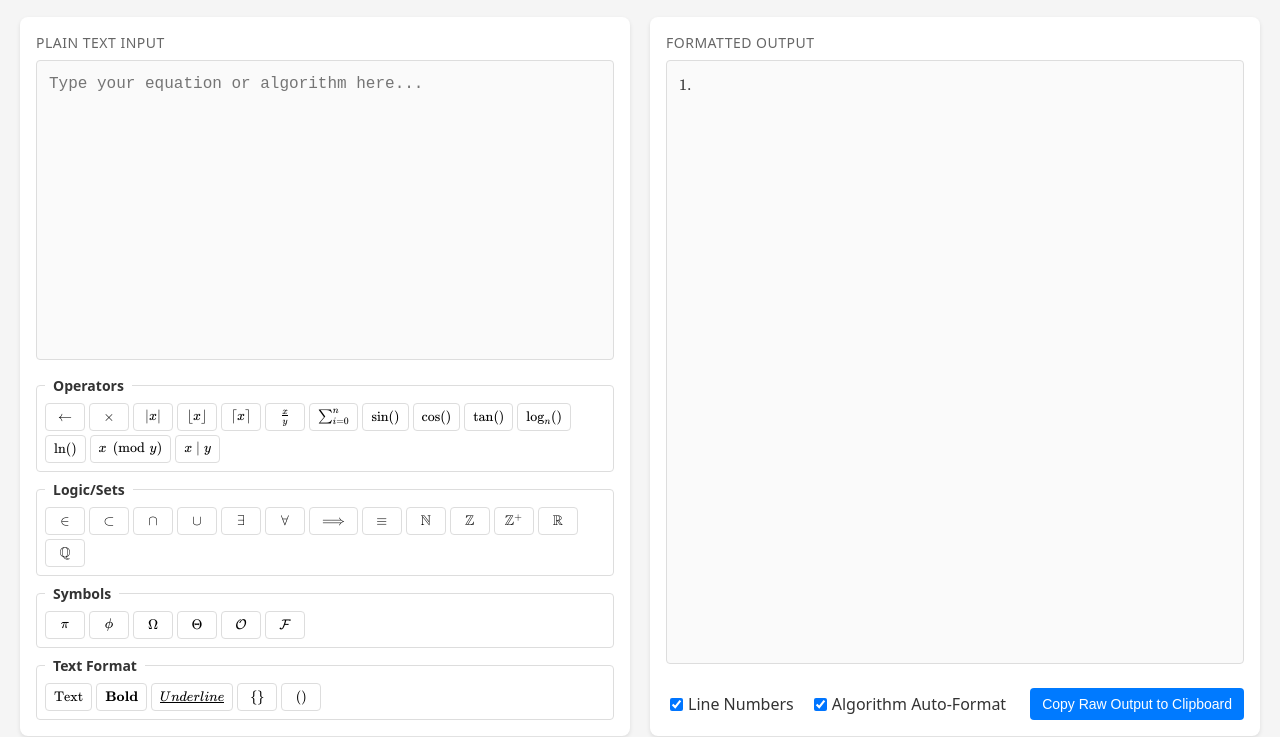
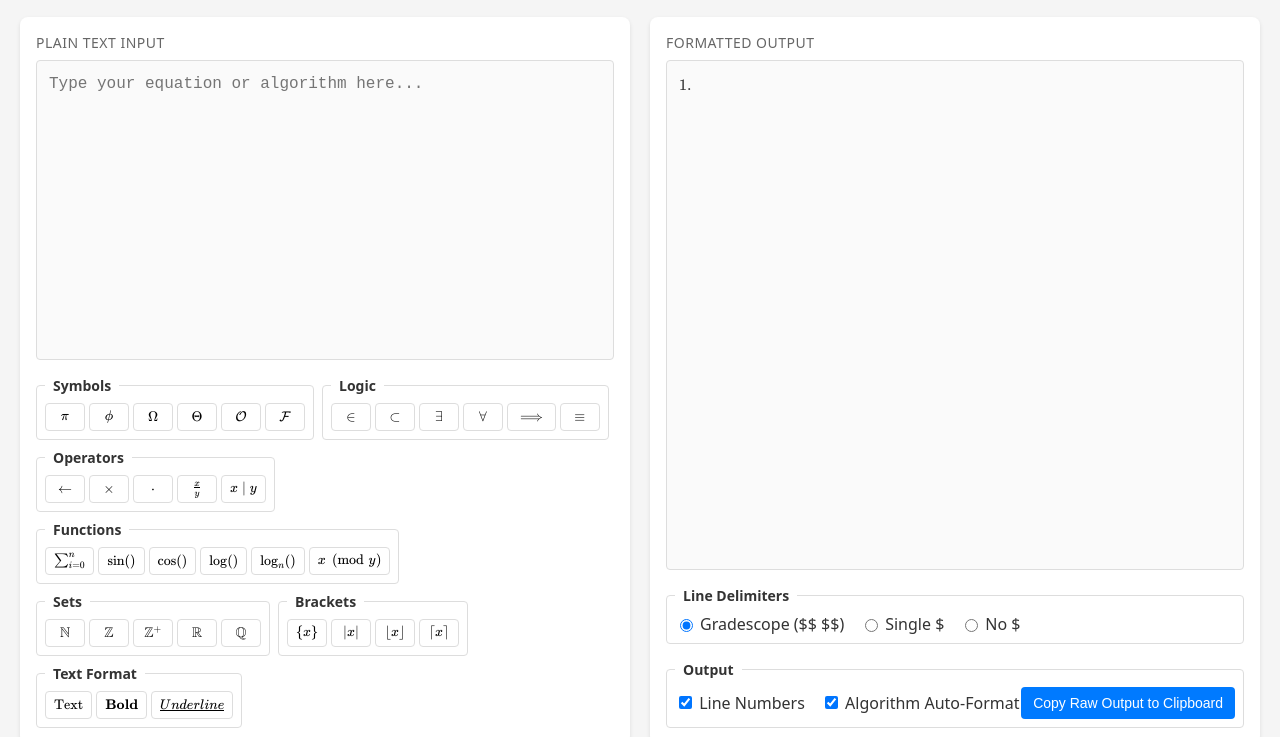
Before and after one commit to gkurf/latexformatter, a plain HTML site: page index.html in a window 1280 px wide. Shown: the part 62-799 px from the top of the page. Drawn offline with nearby package versions, Linux system fonts and the light colour scheme.

Commit message:
Button and deliminator updates

```diff
--- a/functions.js
+++ b/functions.js
@@ -1,42 +1,5 @@
 // Configuration objects
 const TOOLBAR_SECTIONS = [
-    {
-        name: 'Operators',
-        buttons: [
-            { symbol: '\\leftarrow', display: '\\leftarrow' },
-            { symbol: '\\times', display: '\\times' },
-            { symbol: '\\left\\vert{}\\right\\vert', display: '\\left\\vert{x}\\right\\vert' },
-            { symbol: '\\left\\lfloor{}\\right\\rfloor', display: '\\left\\lfloor{x}\\right\\rfloor' },
-            { symbol: '\\left\\lceil{}\\right\\rceil', display: '\\left\\lceil{x}\\right\\rceil' },
-            { symbol: '\\frac{}{}', display: '\\frac{x}{y}' },
-            { symbol: '\\sum_{i=0}^{n}', display: '\\sum_{i=0}^{n}' },
-            { symbol: '\\sin()', display: '\\sin()' },
-            { symbol: '\\cos()', display: '\\cos()' },
-            { symbol: '\\tan()', display: '\\tan()' },
-            { symbol: '\\log_{n}()', display: '\\log_{n}()' },
-            { symbol: '\\ln()', display: '\\ln()' },
-            { symbol: '\\pmod{}', display: 'x \\pmod{y}' },
-            { symbol: '\\mid', display: 'x \\mid y' }
-        ]
-    },
-    {
-        name: 'Logic/Sets',
-        buttons: [
-            { symbol: '\\in', display: '\\in' },
-            { symbol: '\\subset', display: '\\subset' },
-            { symbol: '\\cap', display: '\\cap' },
-            { symbol: '\\cup', display: '\\cup' },
-            { symbol: '\\exists', display: '\\exists' },
-            { symbol: '\\forall', display: '\\forall' },
-            { symbol: '\\implies', display: '\\implies' },
-            { symbol: '\\equiv', display: '\\equiv' },
-            { symbol: '\\mathbb{N}', display: '\\mathbb{N}' },
-            { symbol: '\\mathbb{Z}', display: '\\mathbb{Z}' },
-            { symbol: '\\mathbb{Z}^+', display: '\\mathbb{Z}^+' },
-            { symbol: '\\mathbb{R}', display: '\\mathbb{R}' },
-            { symbol: '\\mathbb{Q}', display: '\\mathbb{Q}' },
-        ]
-    },
     {
         name: 'Symbols',
         buttons: [
@@ -49,22 +12,70 @@ const TOOLBAR_SECTIONS = [
         ]
     },
     {
+        name: 'Logic',
+        buttons: [
+            { symbol: '\\in', display: '\\in' },
+            { symbol: '\\subset', display: '\\subset' },
+            { symbol: '\\exists', display: '\\exists' },
+            { symbol: '\\forall', display: '\\forall' },
+            { symbol: '\\implies', display: '\\implies' },
+            { symbol: '\\equiv', display: '\\equiv' },
+        ]
+    },
+    {
+        name: 'Operators',
+        buttons: [
+            { symbol: '\\leftarrow', display: '\\leftarrow' },
+            { symbol: '\\times', display: '\\times' },
+            { symbol: '\\cdot', display: '\\cdot' },
+            { symbol: '\\frac{}{}', display: '\\frac{x}{y}' },
+            { symbol: '\\mid', display: 'x \\mid y' }
+        ]
+    },
+    {
+        name: 'Functions',
+        buttons: [
+            { symbol: '\\sum_{i=0}^{n}', display: '\\sum_{i=0}^{n}' },
+            { symbol: '\\sin()', display: '\\sin()' },
+            { symbol: '\\cos()', display: '\\cos()' },
+            { symbol: '\\log()', display: '\\log()' },
+            { symbol: '\\log_{n}()', display: '\\log_{n}()' },
+            { symbol: '\\pmod{}', display: 'x \\pmod{y}' },
+        ]
+    },
+    {
+        name: 'Sets',
+        buttons: [
+            { symbol: '\\mathbb{N}', display: '\\mathbb{N}' },
+            { symbol: '\\mathbb{Z}', display: '\\mathbb{Z}' },
+            { symbol: '\\mathbb{Z}^+', display: '\\mathbb{Z}^+' },
+            { symbol: '\\mathbb{R}', display: '\\mathbb{R}' },
+            { symbol: '\\mathbb{Q}', display: '\\mathbb{Q}' },
+        ]
+    },
+    {
+        name: 'Brackets',
+        buttons: [
+            { symbol: '\\{\\}', display: '\\{x\\}' },
+            { symbol: '\\vert{}\\vert', display: '\\vert{x}\\vert' },
+            { symbol: '\\lfloor{}\\rfloor', display: '\\lfloor{x}\\rfloor' },
+            { symbol: '\\lceil{}\\rceil', display: '\\lceil{x}\\rceil' },
+        ]
+    },
+    {
         name: 'Text Format',
         buttons: [
             { symbol: '\\text{}', display: '\\text{Text}' },
             { symbol: '\\textbf{}', display: '\\textbf{Bold}' },
             { symbol: '\\underline{}', display: '\\underline{Underline}' },
-            { symbol: '\\{\\}', display: '\\{\\}' },
-            { symbol: '\\left(\\right)', display: '\\left(\\right)' }
         ]
     }
 ];
 
 const CURSOR_PLACEMENT_RULES = [
-    { open: '\\left\\vert{', close: '}\\right\\vert' },
-    { open: '\\left\\lfloor{', close: '}\\right\\rfloor' },
-    { open: '\\left\\lceil{', close: '}\\right\\rceil' },
-    { open: '\\left(', close: '\\right)' },
+    { open: '\\vert{', close: '}\\vert' },
+    { open: '\\lfloor{', close: '}\\rfloor' },
+    { open: '\\lceil{', close: '}\\rceil' },
     { open: '{', close: '}{}' },
     { open: '{', close: '}' },
     { open: '(', close: ')' },
@@ -120,6 +131,7 @@ const lineNumbersCheckbox = document.getElementById('line-numbers');
 const algorithmAutoTextCheckbox = document.getElementById('algorithm-auto-format');
 const toolbar = document.getElementById('toolbar');
 const example = document.getElementById('latex-render');
+const delimiterRadios = document.getElementsByName('delimiter');
 let isEditing = false;
 
 // Initialize toolbar
@@ -136,12 +148,42 @@ function initializeToolbar() {
             buttonElement.className = 'tool-button';
             buttonElement.onclick = () => insertSymbol(button.symbol);
             buttonElement.textContent = button.display;
+
+            // Add data attribute for tooltip
+            buttonElement.setAttribute('data-latex', button.symbol);
+
             buttonGroup.appendChild(buttonElement);
         });
 
         fieldset.appendChild(legend);
         fieldset.appendChild(buttonGroup);
         toolbar.appendChild(fieldset);
+    });
+}
+
+// Update the renderButtons function to preserve the data-latex attribute
+function renderButtons() {
+    const buttons = document.querySelectorAll('.tool-button');
+    buttons.forEach(button => {
+        const latexContent = button.textContent.trim();
+        if (latexContent) {
+            try {
+                // Store the original content temporarily
+                const originalLatex = button.getAttribute('data-latex');
+
+                // Render the KaTeX content
+                button.innerHTML = katex.renderToString(latexContent, {
+                    displayMode: false,
+                    throwOnError: false,
+                    fontSize: '1em'
+                });
+
+                // Restore the data-latex attribute
+                button.setAttribute('data-latex', originalLatex);
+            } catch (e) {
+                console.error('KaTeX rendering error on button:', e);
+            }
+        }
     });
 }
 
@@ -163,6 +205,7 @@ function calculateNewIndentation(currentLine) {
     return indentation;
 }
 
+// Modify the formatText function
 function formatText(content) {
     let formattedContent = content;
 
@@ -179,24 +222,47 @@ function formatText(content) {
     });
 
     const lines = formattedContent.split('\n');
-    return lineNumbersCheckbox.checked
-        ? lines.map((line, index) => `$$\\text{${index + 1}.}\\ ${line}$$`).join('\n')
-        : lines.map(line => `$$${line}$$`).join('\n');
+    const selectedDelimiter = Array.from(delimiterRadios).find(radio => radio.checked).value;
+
+    return lines.map((line, index) => {
+        const lineNumber = lineNumbersCheckbox.checked ? `\\text{${index + 1}.}\\ ` : '';
+
+        switch (selectedDelimiter) {
+            case 'gradescope':
+                return `$$${lineNumber}${line}$$`;
+            case 'single':
+                return `$${lineNumber}${line}$`;
+            case 'none':
+                return `${lineNumber}${line}`;
+            default:
+                return `$$${lineNumber}${line}$$`;
+        }
+    }).join('\n');
 }
 
+// Modify the renderKaTeX function
 function renderKaTeX(text, box) {
     try {
         const lines = text.split('\n');
+        const selectedDelimiter = Array.from(delimiterRadios).find(radio => radio.checked).value;
+
         const processedLines = lines.map(line => {
-            if (line.startsWith('$$') && line.endsWith('$$')) {
-                const math = line.slice(2, -2);
+            let math = line;
+            if (selectedDelimiter === 'gradescope' && line.startsWith('$$') && line.endsWith('$$')) {
+                math = line.slice(2, -2);
+            } else if (selectedDelimiter === 'single' && line.startsWith('$') && line.endsWith('$')) {
+                math = line.slice(1, -1);
+            }
+
+            try {
                 return `<div>${katex.renderToString(math, {
-                    displayMode: false,
+                    displayMode: false, // Always use inline mode for consistent styling
                     throwOnError: false,
                     fontSize: '1em',
                 })}</div>`;
+            } catch (e) {
+                return `<div>${line}</div>`;
             }
-            return `<div>${line}</div>`;
         });
         box.innerHTML = processedLines.join('');
     } catch (e) {
@@ -274,24 +340,6 @@ function copyToClipboard() {
     });
 }
 
-function renderButtons() {
-    const buttons = document.querySelectorAll('.tool-button');
-    buttons.forEach(button => {
-        const latexContent = button.textContent.trim();
-        if (latexContent) {
-            try {
-                button.innerHTML = katex.renderToString(latexContent, {
-                    displayMode: false,
-                    throwOnError: false,
-                    fontSize: '1em'
-                });
-            } catch (e) {
-                console.error('KaTeX rendering error on button:', e);
-            }
-        }
-    });
-}
-
 // Event Listeners
 rawInput.addEventListener('input', updateOutput);
 rawInput.addEventListener('keydown', (event) => {
@@ -360,6 +408,10 @@ document.addEventListener('DOMContentLoaded', () => {
 end algorithm`), example)
   });
 
+  delimiterRadios.forEach(radio => {
+    radio.addEventListener('change', updateOutput);
+});
+
 // Initialize the page
 window.onload = function () {
     // Initialize toolbar, buttons, and output updates
--- a/index.html
+++ b/index.html
@@ -26,8 +26,30 @@
         <div class="panel-header">Formatted Output</div>
         <div id="preview" class="preview-area"></div>
         <textarea id="output" class="output hidden"></textarea>
-        <div class="output-toolbar">
-          <span>
+        <div class="delimiter-panel">
+          <fieldset>
+            <legend>Line Delimiters</legend>
+            <div class="radio-group">
+              <label>
+                <input type="radio" name="delimiter" value="gradescope" checked>
+                Gradescope ($$ $$)
+              </label>
+              <label>
+                <input type="radio" name="delimiter" value="single">
+                Single $
+              </label>
+              <label>
+                <input type="radio" name="delimiter" value="none">
+                No $
+              </label>
+            </div>
+          </fieldset>
+        </div>
+        <div class="controls-panel">
+          <fieldset>
+            <legend>Output</legend>
+            <div class="controls-group">
+              <div class="checkbox-group">
                 <label>
                   <input type="checkbox" id="line-numbers" checked>
                   Line Numbers
@@ -36,8 +58,10 @@
                   <input type="checkbox" id="algorithm-auto-format" checked>
                   Algorithm Auto-Format
                 </label>
-          </span>
+              </div>
               <button class="copy-button" onclick="copyToClipboard()">Copy Raw Output to Clipboard</button>
+            </div>
+          </fieldset>
         </div>
       </div>
 
--- a/styles.css
+++ b/styles.css
@@ -69,7 +69,8 @@ textarea:focus {
 
 .toolbar {
     display: flex;
-    flex-direction: column;
+    flex-direction: row;
+    flex-wrap: wrap;
     gap: 8px;
     flex-grow: 0;
     overflow-y: auto;
@@ -80,6 +81,9 @@ fieldset {
     border-radius: 4px;
     padding: 8px;
     margin: 0;
+    flex: 0 1 auto; /* Changed to allow natural sizing */
+    min-width: min-content; /* Allow content to determine width */
+    max-width: 100%; /* Ensure it doesn't overflow container */
 }
 
 legend {
@@ -93,26 +97,7 @@ legend {
     display: flex;
     gap: 4px;
     flex-wrap: wrap;
-}
-
-.tool-button {
-    padding: 4px 8px;
-    border: 1px solid #ddd;
-    border-radius: 4px;
-    background: white;
-    cursor: pointer;
-    font-size: 14px;
-    transition: all 0.2s;
-    min-width: 40px;
-    height: 28px;
-    display: flex;
-    align-items: center;
-    justify-content: center;
-}
-
-.tool-button:hover {
-    background: #f0f0f0;
-    border-color: #bbb;
+    min-width: min-content;
 }
 
 @keyframes shimmer {
@@ -194,13 +179,15 @@ legend {
 
 .output-toolbar span {
     display: flex;
-    gap: 16px; /* Spacing between pairs of checkboxes */
+    gap: 16px;
+    /* Spacing between pairs of checkboxes */
 }
 
 .output-toolbar span label {
     display: flex;
     align-items: center;
-    gap: 2px; /* Optional: adjusts spacing between checkbox and its label */
+    gap: 2px;
+    /* Optional: adjusts spacing between checkbox and its label */
 }
 
 .output-toolbar button {
@@ -250,3 +237,94 @@ legend {
     margin-bottom: 8px;
     color: #666;
 }
+
+.delimiter-panel {
+    margin-bottom: 16px;
+}
+
+.delimiter-panel fieldset, .controls-panel fieldset {
+    border: 1px solid #ddd;
+    border-radius: 4px;
+    padding: 8px;
+    margin: 0;
+}
+
+.delimiter-panel legend, .controls-panel legend {
+    font-size: 14px;
+    font-weight: bold;
+    color: #333;
+    padding: 0 8px;
+}
+
+.radio-group {
+    display: flex;
+    gap: 16px;
+}
+
+.radio-group label {
+    display: flex;
+    align-items: center;
+    gap: 4px;
+    cursor: pointer;
+}
+
+.controls-panel {
+    margin-bottom: 0px;
+}
+
+.controls-group {
+    display: flex;
+    justify-content: space-between;
+    align-items: center;
+}
+
+.checkbox-group {
+    display: flex;
+    gap: 16px;
+}
+
+.tool-button {
+    padding: 4px 8px;
+    border: 1px solid #ddd;
+    border-radius: 4px;
+    background: white;
+    cursor: pointer;
+    font-size: 14px;
+    transition: all 0.2s;
+    min-width: 40px;
+    height: 28px;
+    display: flex;
+    align-items: center;
+    justify-content: center;
+    position: relative; /* Required for tooltip positioning */
+}
+
+.tool-button:hover::after {
+    content: attr(data-latex);
+    position: absolute;
+    bottom: 100%;
+    left: 50%;
+    transform: translateX(-50%);
+    padding: 4px 8px;
+    background: #333;
+    color: white;
+    border-radius: 4px;
+    font-size: 12px;
+    white-space: nowrap;
+    z-index: 1000;
+    font-family: monospace;
+    margin-bottom: 4px;
+}
+
+/* Add a small arrow to the tooltip */
+.tool-button:hover::before {
+    content: '';
+    position: absolute;
+    bottom: 100%;
+    left: 50%;
+    transform: translateX(-50%);
+    border-width: 4px;
+    border-style: solid;
+    border-color: #333 transparent transparent transparent;
+    margin-bottom: -4px;
+}
```
Lines whose indentation alone changed are shown as unchanged.
